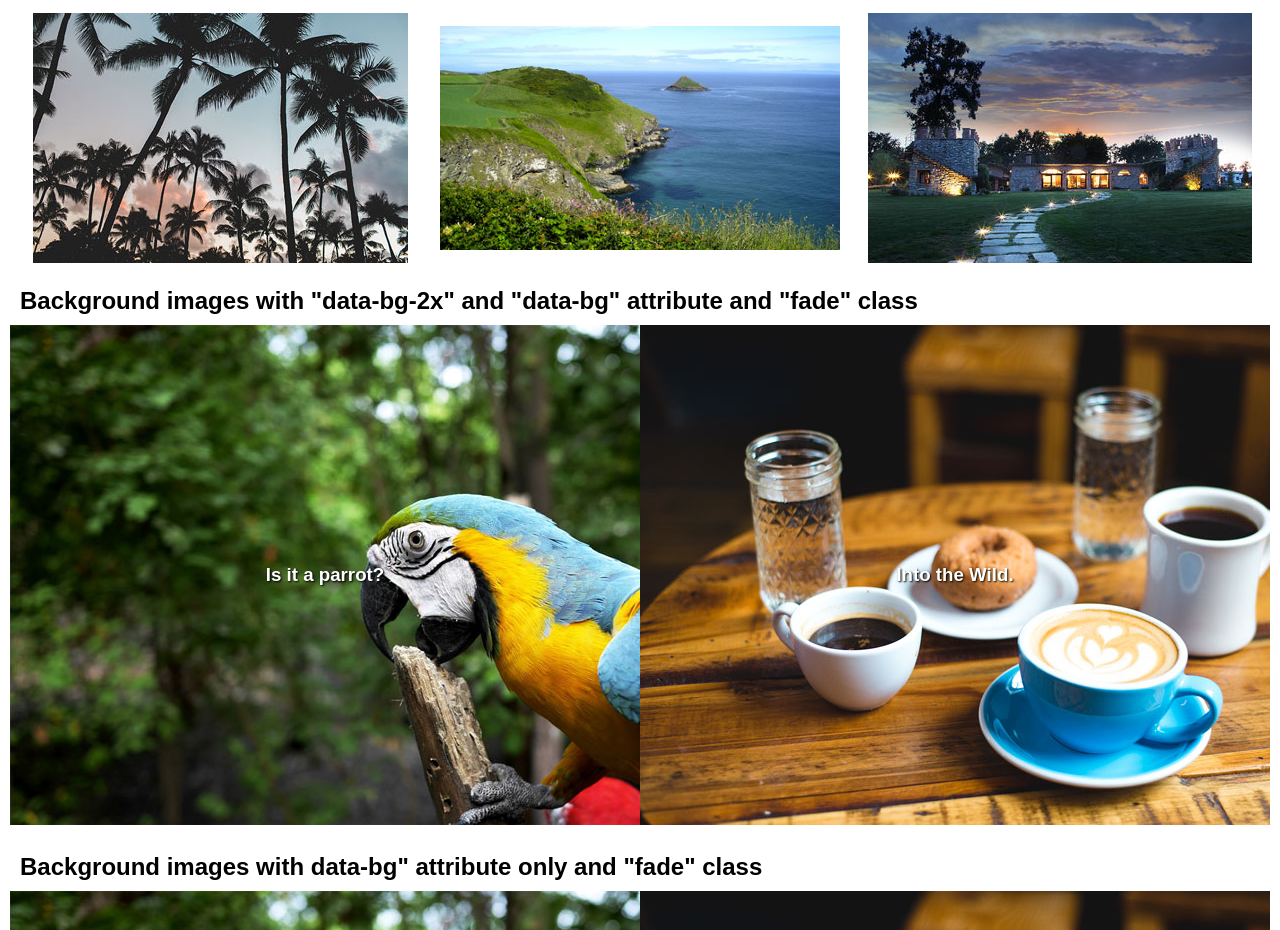
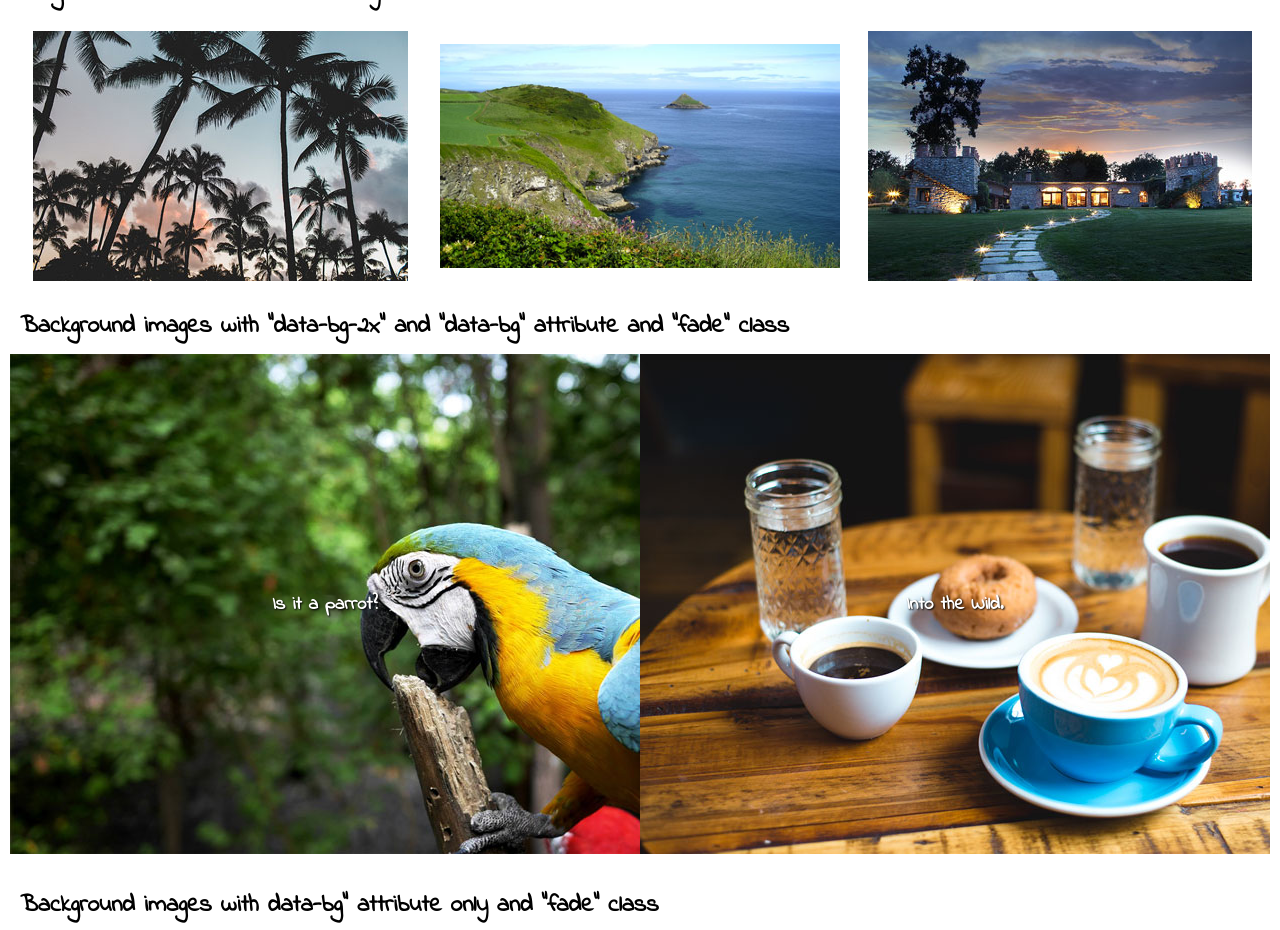
Before and after one commit to davidrobin/davidrobin.github.io, a website: page lazy-load/index.html in a window 1280 px wide. Shown: the part 537-1467 px from the top of the page. Drawn offline with Linux system fonts and the light colour scheme.

Commit message:
New lazy load page

```diff
--- a/lazy-load/index.html
+++ b/lazy-load/index.html
@@ -146,10 +146,18 @@
   </footer>
 
   <script src="./lazy-1.0.0.function.js"></script>
+
   <script>
+
+    var googleFont = document.createElement('link');
+    googleFont.rel = 'stylesheet';
+    googleFont.href = 'https://fonts.googleapis.com/css?family=Indie+Flower';
+
     window.addEventListener('load', function() {
       lazy('.lazy');
+      document.head.appendChild(googleFont);
     });
+
   </script>
 
 </body>
--- /dev/null
+++ b/lazy-load/lazy-1.0.0.function.scss
@@ -0,0 +1,47 @@
+[data-src].fade,
+[data-src-2x].fade {
+
+  transition: 1s;
+  opacity: 0;
+
+  &.fade-img {
+
+    opacity: 1;
+
+  }
+
+}
+
+[data-bg] {
+
+  position: relative;
+  z-index: 0;
+
+  &.fade {
+
+    &:after {
+
+      content: '';
+      background-color: #fff;
+      position: absolute;
+      top: 0;
+      right: 0;
+      bottom: 0;
+      left: 0;
+      z-index: -1;
+      opacity: 1;
+      visibility: visible;
+      transition: 1s;
+
+    }
+
+    &.fade-overlay:after {
+
+      opacity: 0;
+      visibility: hidden;
+
+    }
+
+  }
+
+}
--- a/lazy-load/style.css
+++ b/lazy-load/style.css
@@ -1,5 +1,5 @@
 body {
-  font-family: Arial, sans-serif;
+  font-family: 'Indie Flower', Arial, sans-serif;
 }
 
 header h1,
```
Also changed, not shown: lazy-load/package.json (added, +18 -0 lines), 3 other files.
